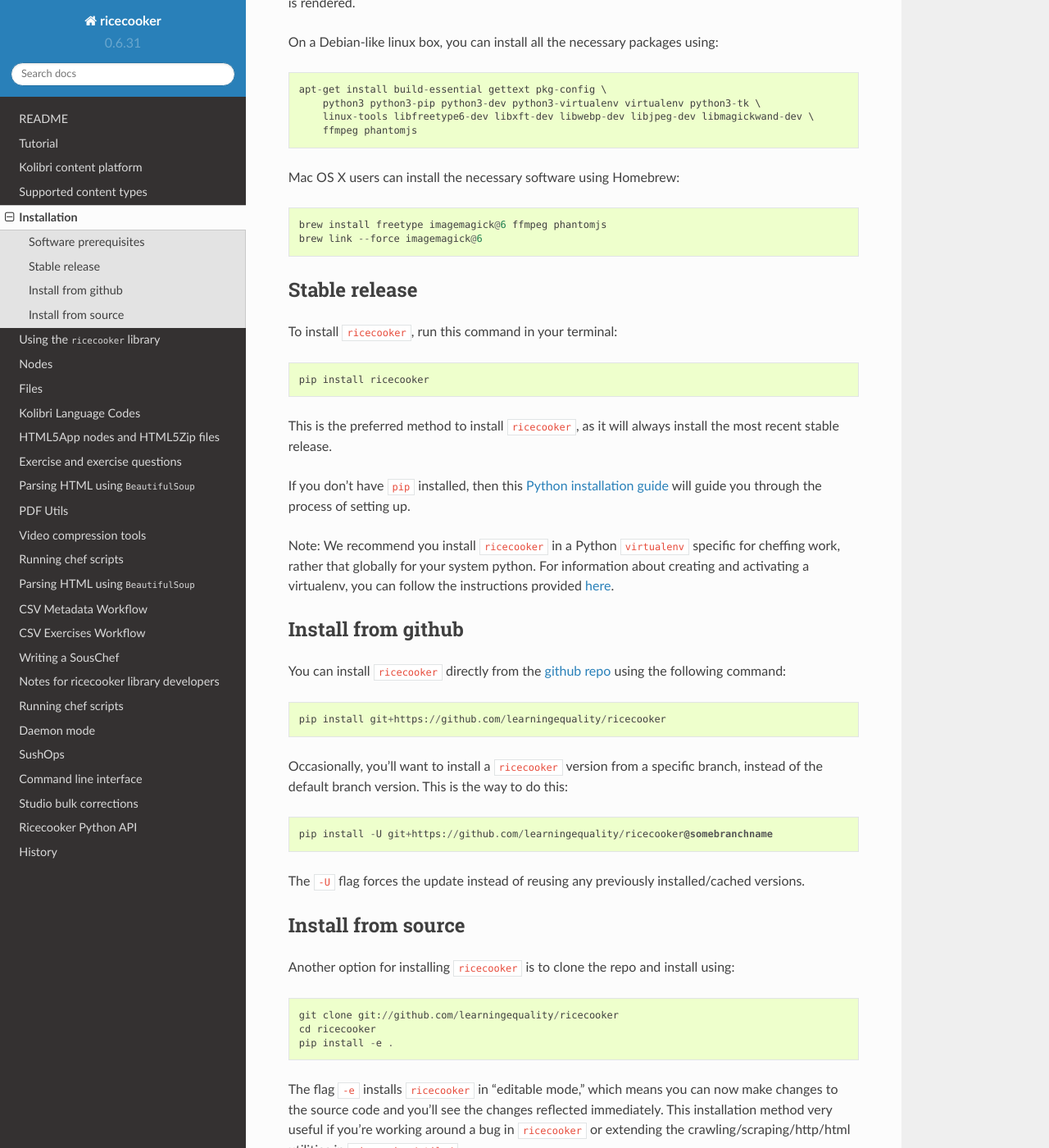
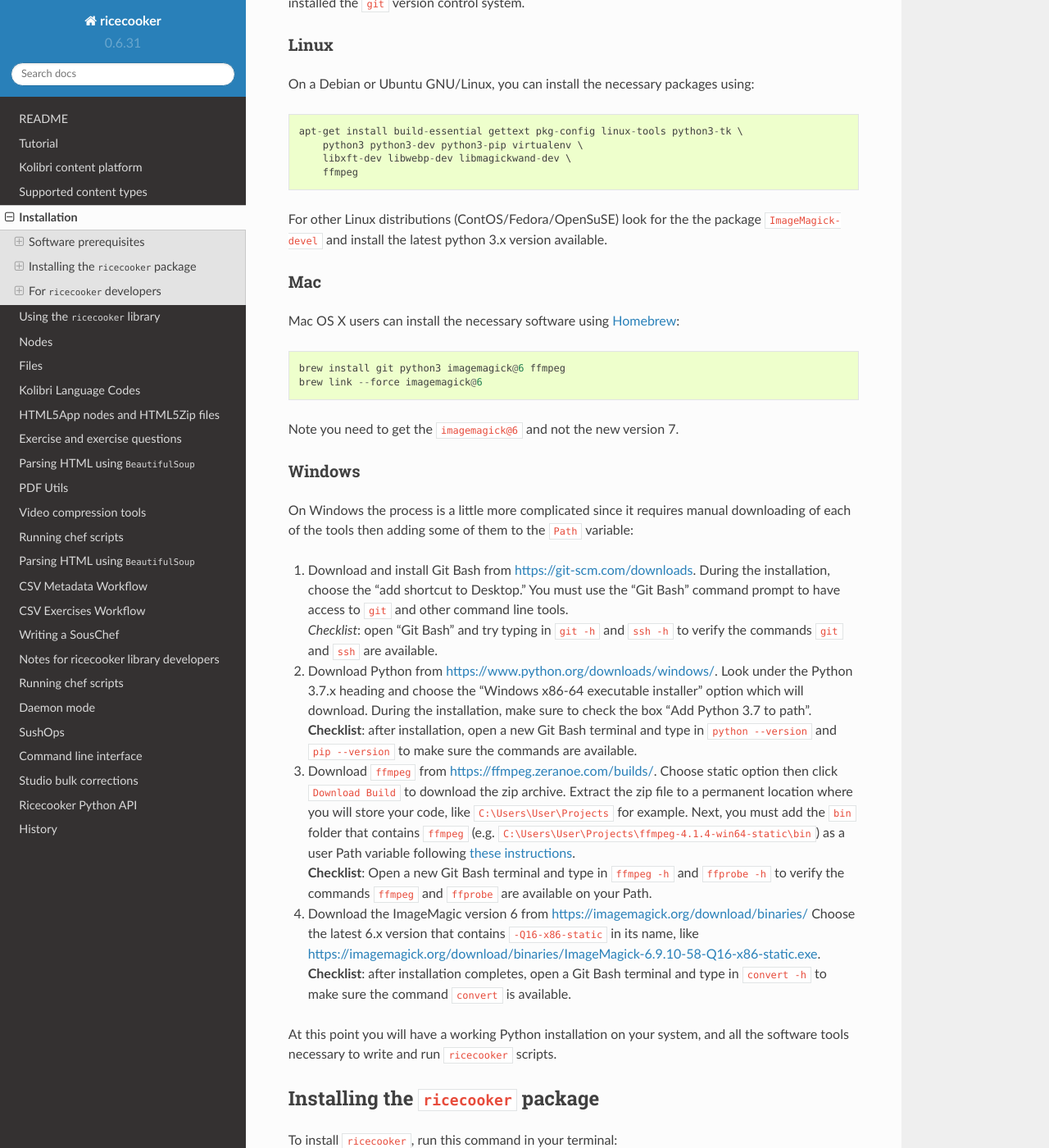
Before and after one commit to learningequality/ricecooker, a Sphinx documentation site: the page built from docs/installation.md, in a window 1280 px wide and 1400 px high, scrolled down 323 px. Shown: the whole window at 82% size. Built offline with Sphinx 7.4.7 and the Read the Docs theme 2.0.0, drawn with Linux system fonts in a browser that asks for light colours; some of the changed text lies outside the part shown.

Commit message:
ricecooker detailed installation steps

```diff
--- a/docs/installation.md
+++ b/docs/installation.md
@@ -5,26 +5,69 @@ The `ricecooker` library is published as a Python3-only [package on PyPI](https:
 
 Software prerequisites
 ----------------------
-The `ricecooker` library requires Python 3.5+ and some additional tools like
-`ffmpeg` for video compression, and `phantomjs` for scraping webpages that
-require JavaScript to run before the DOM is rendered.
+The `ricecooker` library requires Python 3.5+ and the additional conversion tools
+`ImageMagic` for thumbnail generation and `ffmpeg` for video compression.
+Additionally we'll assume you have also installed the `git` version control system.
 
-On a Debian-like linux box, you can install all the necessary packages using:
 
-    apt-get install build-essential gettext pkg-config \
-        python3 python3-pip python3-dev python3-virtualenv virtualenv python3-tk \
-        linux-tools libfreetype6-dev libxft-dev libwebp-dev libjpeg-dev libmagickwand-dev \
-        ffmpeg phantomjs
+### Linux
+On a Debian or Ubuntu GNU/Linux, you can install the necessary packages using:
 
-Mac OS X users can install the necessary software using Homebrew:
+    apt-get install build-essential gettext pkg-config linux-tools python3-tk \
+        python3 python3-dev python3-pip virtualenv \
+        libxft-dev libwebp-dev libmagickwand-dev \
+        ffmpeg
 
-    brew install freetype imagemagick@6 ffmpeg phantomjs
+For other Linux distributions (ContOS/Fedora/OpenSuSE) look for the the package
+`ImageMagick-devel` and install the latest python 3.x version available.
+
+
+### Mac
+Mac OS X users can install the necessary software using [Homebrew](https://brew.sh/):
+
+    brew install git python3 imagemagick@6 ffmpeg
     brew link --force imagemagick@6
+
+Note you need to get the `imagemagick@6` and not the new version 7.
+
+
+### Windows
+On Windows the process is a little more complicated since it requires manual
+downloading of each of the tools then adding some of them to the `Path` variable:
+
+1. Download and install Git Bash from [https://git-scm.com/downloads](https://git-scm.com/downloads).
+   During the installation, choose the "add shortcut to Desktop."
+   You must use the "Git Bash" command prompt to have access to `git` and other
+   command line tools.
+   *Checklist*: open "Git Bash" and try typing in `git -h` and `ssh -h` to verify the
+   commands `git` and `ssh` are available.
+2. Download Python from [https://www.python.org/downloads/windows/](https://www.python.org/downloads/windows/).
+   Look under the Python 3.7.x heading and choose the "Windows x86-64 executable installer"
+   option which will download.
+   During the installation, make sure to check the box "Add Python 3.7 to path".
+   **Checklist**: after installation, open a new Git Bash terminal and type in
+   `python --version` and `pip --version` to make sure the commands are available.
+3. Download `ffmpeg` from [https://ffmpeg.zeranoe.com/builds/](https://ffmpeg.zeranoe.com/builds/).
+   Choose static option then click `Download Build` to download the zip archive.
+   Extract the zip file to a permanent location where you will store your code,
+   like `C:\Users\User\Projects` for example. Next, you must add the `bin` folder
+   that contains `ffmpeg` (e.g. `C:\Users\User\Projects\ffmpeg-4.1.4-win64-static\bin`)
+   as a user Path variable following [these instructions](https://www.computerhope.com/issues/ch000549.htm).
+   **Checklist**: Open a new Git Bash terminal and type in `ffmpeg -h` and `ffprobe -h`
+   to verify the commands `ffmpeg` and `ffprobe` are available on your Path.
+4. Download the ImageMagic version 6 from [https://imagemagick.org/download/binaries/](https://imagemagick.org/download/binaries/)
+   Choose the latest 6.x version that contains `-Q16-x86-static` in its name,
+   like [https://imagemagick.org/download/binaries/ImageMagick-6.9.10-58-Q16-x86-static.exe](https://imagemagick.org/download/binaries/ImageMagick-6.9.10-58-Q16-x86-static.exe).
+   **Checklist**: after installation completes, open a Git Bash terminal and type
+   in `convert -h` to make sure the command `convert` is available.
+
+At this point you will have a working Python installation on your system, and
+all the software tools necessary to write and run `ricecooker` scripts.
 
 
 
-Stable release
---------------
+Installing the `ricecooker` package
+-----------------------------------
 To install `ricecooker`, run this command in your terminal:
 
     pip install ricecooker
@@ -32,20 +75,52 @@ To install `ricecooker`, run this command in your terminal:
 This is the preferred method to install `ricecooker`, as it will always install
 the most recent stable release.
 
-If you don't have `pip` installed, then this
-[Python installation guide](http://docs.python-guide.org/en/latest/starting/installation/)
-will guide you through the process of setting up.
+Note: The recommended best practice is to keep the code associated with each
+sushichef script in a separate Python `virtualenv` specific for that project,
+rather that globally for your system Python installation. To learn how to create
+Python virtual environment see [these docs](https://virtualenv.pypa.io/en/stable/userguide/).
 
-Note: We recommend you install `ricecooker` in a Python `virtualenv` specific for
-cheffing work, rather that globally for your system python. For information about
-creating and activating a virtualenv, you can follow the instructions provided
-[here](http://kolibri-dev.readthedocs.io/en/develop/start/getting_started.html#virtual-environment).
+Usually a chef repo will define a `requirements.txt` file that lists what packages
+must be installed for the chef to run and `ricecooker` can be specified there
+and installation of all required packages performed using:
+
+    cd Projects/sushi-chef-{source_name}      # cd into the chef repo
+        source venv/bin/activate              # go into the virtualenv `venv`
+        pip install -r requirements.txt       # install a list of python packages
 
 
 
-Install from github
--------------------
-You can install `ricecooker` directly from the [github repo](https://github.com/learningequality/ricecooker)
+### Reporting issues
+If you run into problems or errores while following the above instructions,
+please let us know by [opening an issue on github](https://github.com/learningequality/ricecooker/issues)
+and specifying which operating system and Python version you're using.
+Also if you can report the outputs you see from all the "Checklist" items in
+the section **Software prerequisites** would be helpful to include when filing the issue.
+
+
+
+
+
+
+
+
+
+
+For `ricecooker` developers
+---------------------------
+The code for the `ricecooker` lives [on github](https://github.com/learningequality/ricecooker).
+You can clone this repo using this command:
+
+    git clone git://github.com/learningequality/ricecooker
+
+which will download all the source code for the `ricecooker` library and allow
+you to modify its functionality.
+
+
+
+### Other options
+
+You can install `ricecooker` directly from the
 using the following command:
 
     pip install git+https://github.com/learningequality/ricecooker
@@ -58,8 +133,7 @@ instead of the default branch version. This is the way to do this:
 The `-U` flag forces the update instead of reusing any previously installed/cached versions.
 
 
-Install from source
--------------------
+### Install editable source code
 Another option for installing `ricecooker` is to clone the repo and install using:
 
     git clone git://github.com/learningequality/ricecooker
@@ -71,5 +145,11 @@ make changes to the source code and you'll see the changes reflected immediately
 This installation method very useful if you're working around a bug in `ricecooker`
 or extending the crawling/scraping/http/html utilities in `ricecooker/utils/`.
 
-Speaking of bugs, if you ever run into problems while using `ricecooker`, you should
-let us know by [opening an issue](https://github.com/learningequality/ricecooker/issues).
+
+### Code contributions
+The `ricecooker` project is open for code, testing, and documentation contributions.
+The `ricecooker.utils` package is constantly growing with new helper methods that
+simplify various aspects of the content extraction, transformations, and upload to Studio.
+If you figured out how to fix a `ricecooker` bug or added some new functionality
+that you would like to share with the community, please open a
+[pull request](https://github.com/learningequality/ricecooker/pulls).
```
